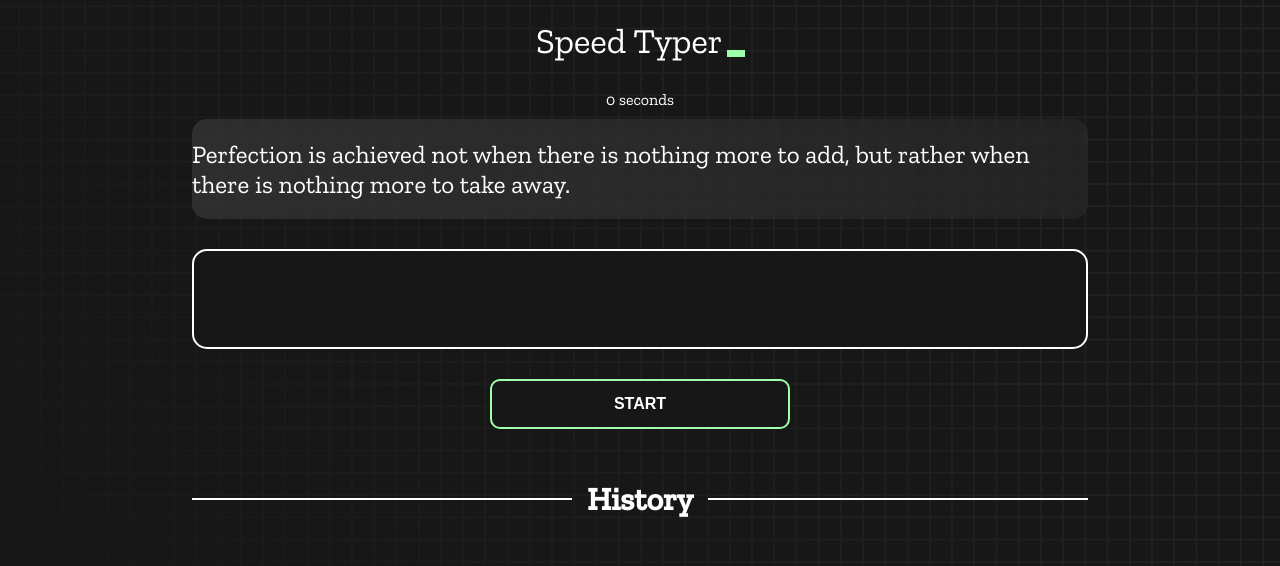
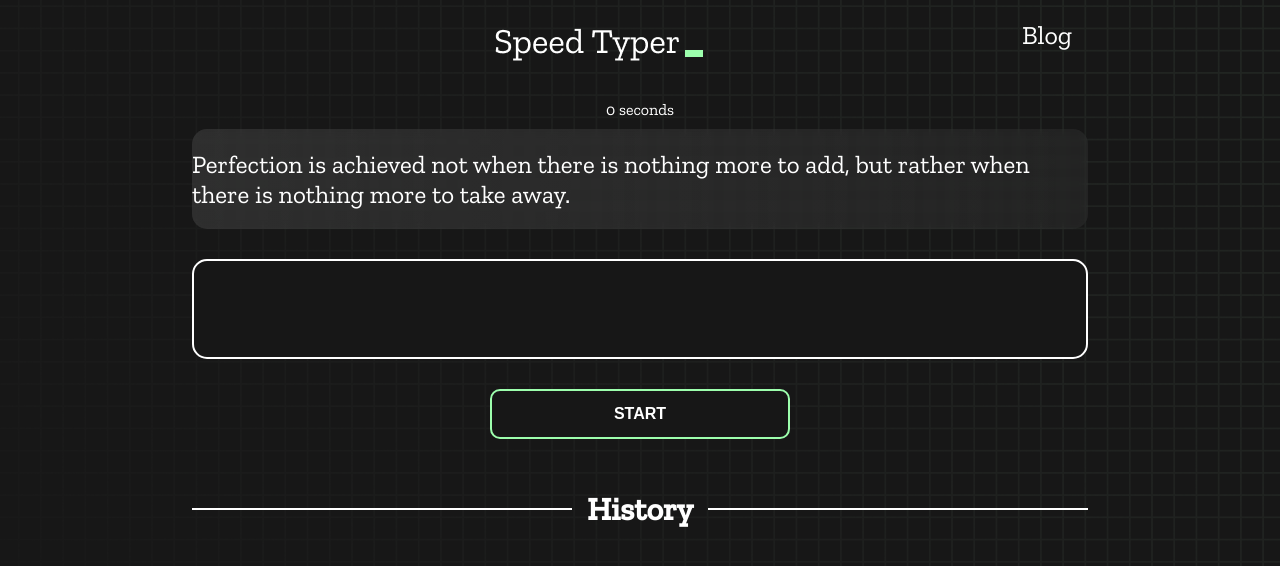
Before and after one commit to gitmehrab/type-monoster-project, a plain HTML site: page index.html in a window 1280 px wide. Drawn offline with nearby package versions, Linux system fonts and the light colour scheme.

Commit message:
add blog with main page

```diff
--- a/index.html
+++ b/index.html
@@ -14,7 +14,11 @@
     />
   </head>
   <body>
-    <h1 class="title"><img src="./logo.png" /></h1>
+    <div class="header">
+      <p></p>
+      <h1 class="title"><img src="./logo.png" /></h1>
+      <a href="./blog/blog.html">Blog</a>
+    </div>
     <div id="show-time">0 seconds</div>
 
     <div class="box-container">
--- a/styles.css
+++ b/styles.css
@@ -201,3 +201,18 @@ button {
     flex-direction: column;
   }
 }
+
+.header {
+	display: flex;
+	justify-content: space-between;
+	width: 70%;
+	margin: 0 auto;
+}
+.header a {
+	color: white;
+	padding: 31px 16px;
+	text-decoration: none;
+	font-size: 26px;
+	height: 5px;
+	margin: -12px 0;
+}
```
Also changed, not shown: blog/blog.html (renamed from blog.html).
